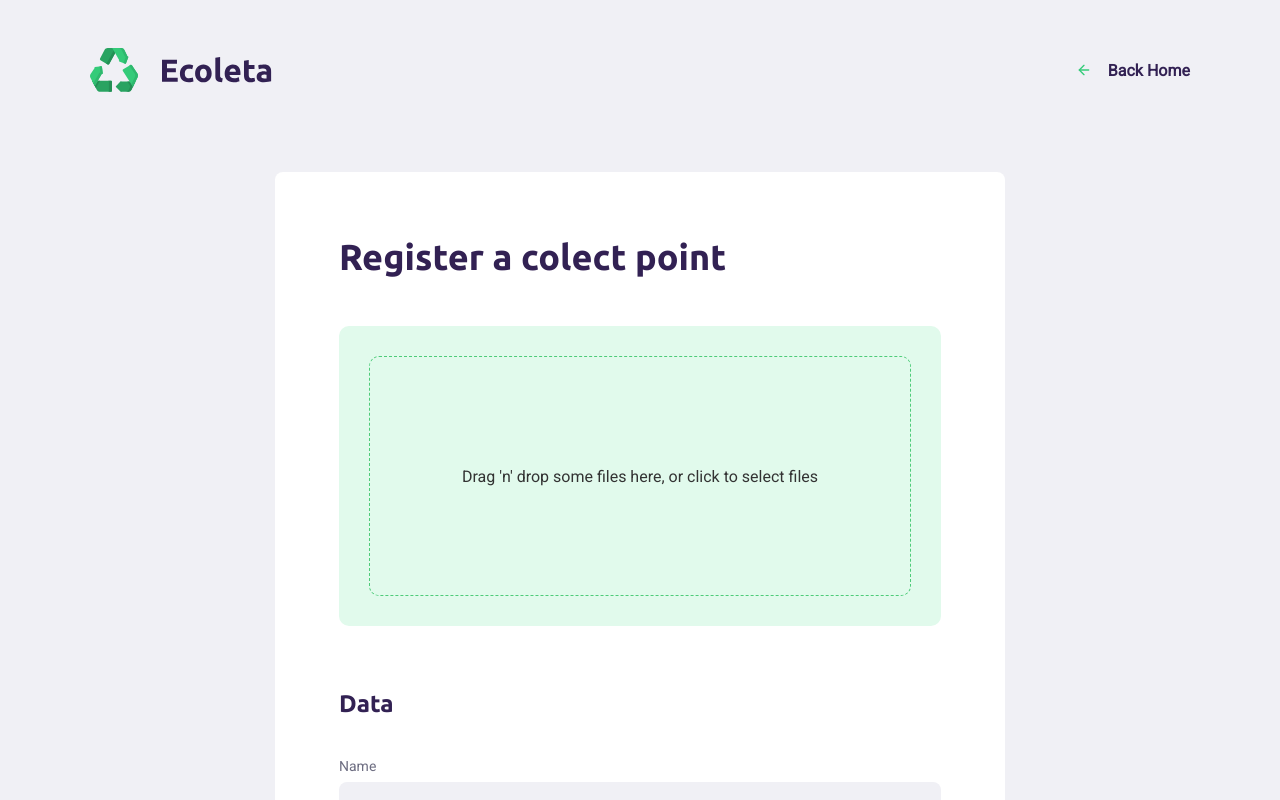
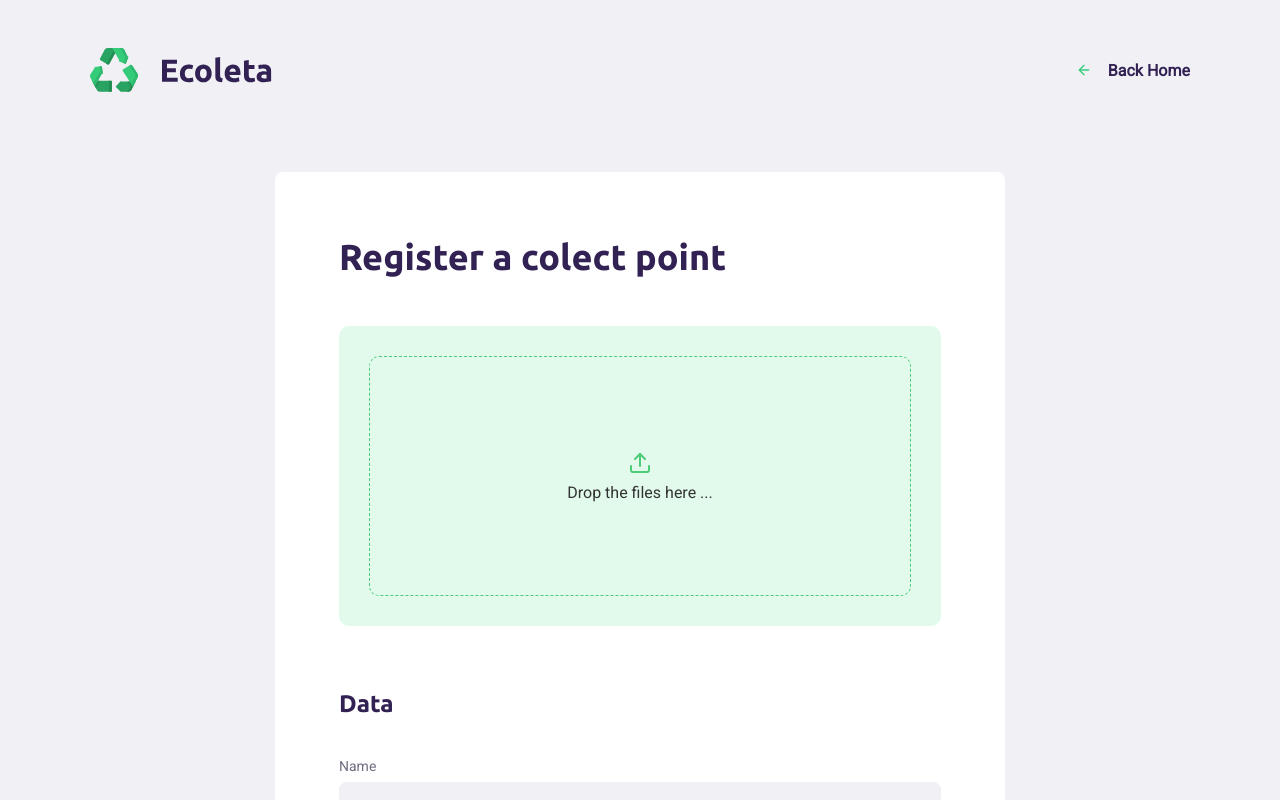
Before and after one commit to BrunoRNova1s/ecoleta, a React (Create React App) app in the folder web/: page /create-point in a window 1280 px wide. Shown: the top 800 px of the page. Built offline with nearby package versions, Linux system fonts and the light colour scheme; no server answers.

Commit message:
dropZone interface done

```diff
--- a/web/src/components/DropZone/index.tsx
+++ b/web/src/components/DropZone/index.tsx
@@ -1,25 +1,38 @@
-import React, {useCallback} from 'react'
-import {useDropzone} from 'react-dropzone'
-import './style.css'
+import React, { useCallback, useState } from "react";
+import { useDropzone } from "react-dropzone";
+import { FiUpload } from "react-icons/fi";
+import "./style.css";
 
 const Dropzone = () => {
+  const [selectedFileUrl, setSelectedFileUrl] = useState("");
 
-  const onDrop = useCallback(acceptedFiles => {
-    console.log(acceptedFiles)
-  }, [])
+  const onDrop = useCallback((acceptedFiles) => {
+    const file = acceptedFiles[0];
 
-  const {getRootProps, getInputProps, isDragActive} = useDropzone({onDrop})
+    const fileUrl = URL.createObjectURL(file);
+
+    setSelectedFileUrl(fileUrl);
+  }, []);
+
+  const { getRootProps, getInputProps } = useDropzone({
+    onDrop,
+    accept: "image/*",
+  });
 
   return (
     <div className="dropzone" {...getRootProps()}>
-      <input {...getInputProps()} />
-      {
-        isDragActive ?
-          <p>Drop the files here ...</p> :
-          <p>Drag 'n' drop some files here, or click to select files</p>
-      }
+      <input {...getInputProps()} accept="image/*" />
+
+      {selectedFileUrl ? (
+        <img src={selectedFileUrl} alt="Point thumbnail" />
+      ) : (
+        <p>
+          <FiUpload />
+          Drop the files here ...
+        </p>
+      )}
     </div>
-  )
-}
+  );
+};
 
-export default Dropzone
+export default Dropzone;
```
